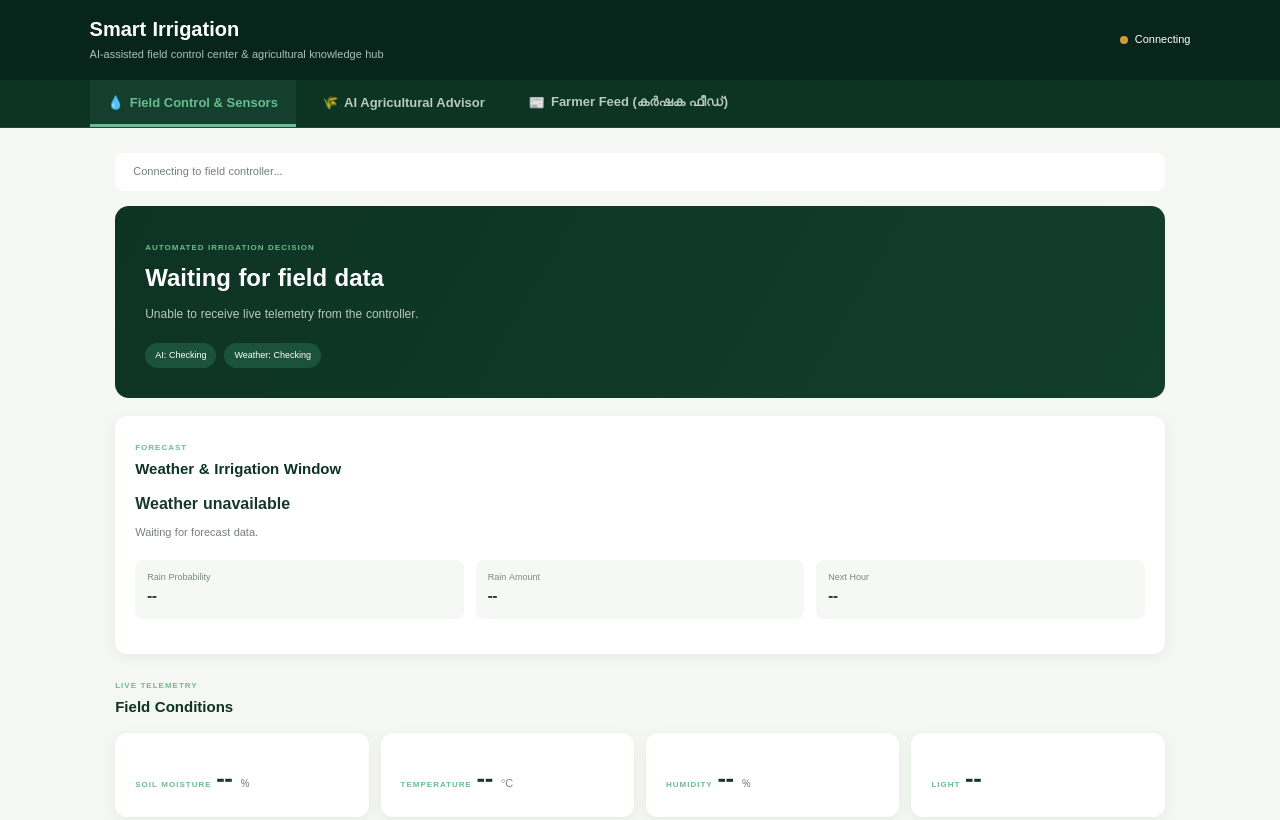
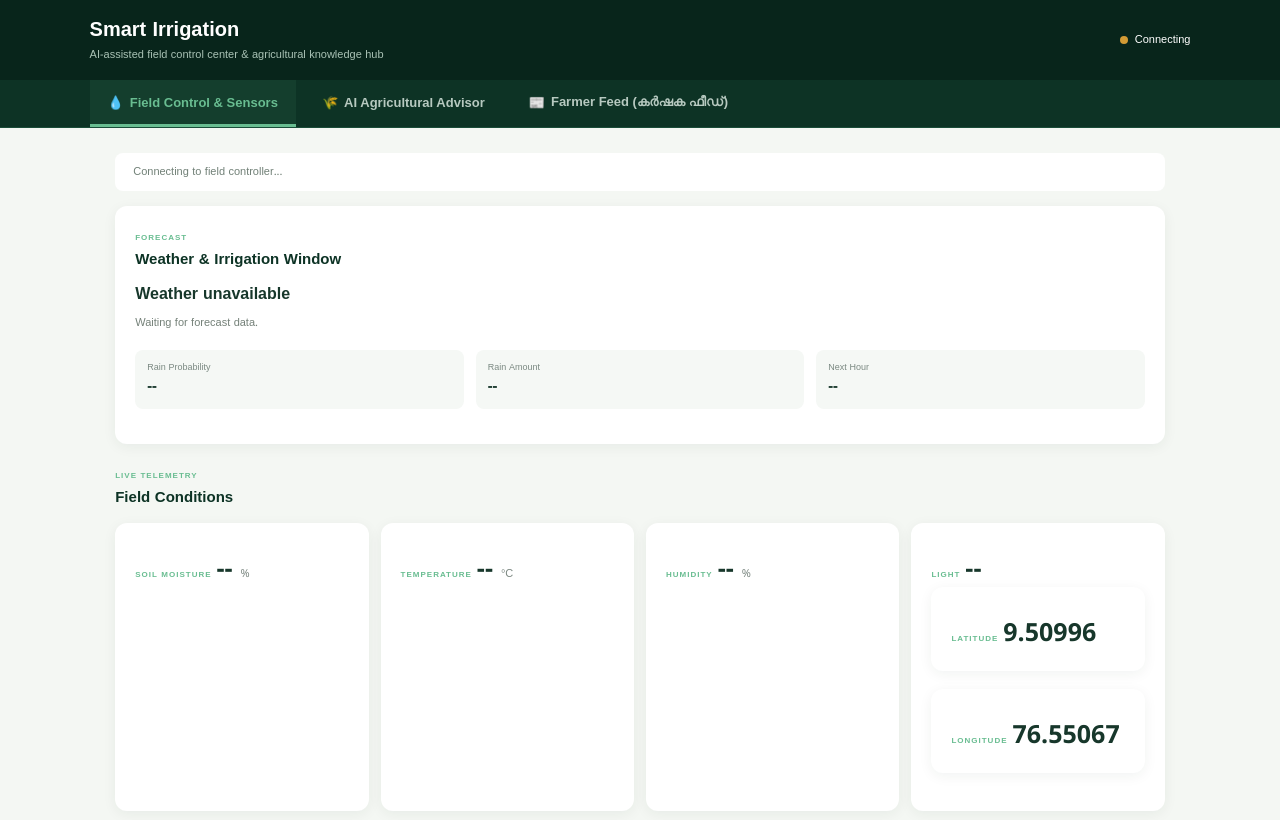
Before and after one commit to Steny005/ml_iot_based_irrigation, a plain HTML site: page frontend/index.html in a window 1280 px wide. Shown: the top 820 px of the page. Drawn offline with Linux system fonts and the light colour scheme; no server answers.

```diff
--- a/frontend/index.html
+++ b/frontend/index.html
@@ -53,7 +53,7 @@
   <div id="tabIrrigation" class="tab-content active">
 
     <!-- MAIN DECISION -->
-    <section class="hero">
+    <section class="hero" style="display:none;">
       <small>AUTOMATED IRRIGATION DECISION</small>
 
       <h2 id="decisionTitle">Checking conditions...</h2>
@@ -131,6 +131,14 @@
         <div class="card metric">
           <small>LIGHT</small>
           <strong id="lightValue">--</strong>
+          <div class="card metric">
+            <small>LATITUDE</small>
+            <strong id="latValue">--</strong>
+          </div>
+          <div class="card metric">
+            <small>LONGITUDE</small>
+            <strong id="lonValue">--</strong>
+          </div>
         </div>
       </div>
     </section>
--- a/frontend/script.js
+++ b/frontend/script.js
@@ -4,6 +4,20 @@ const DASHBOARD_API = `${API_BASE}/api/dashboard`;
 const WEATHER_API = `${API_BASE}/api/weather`;
 const ADVISOR_CROPS_API = `${API_BASE}/api/advisor/crops`;
 const ADVISOR_FERT_API = `${API_BASE}/api/advisor/fertilizer`;
+
+// Update farm coordinates display (latitude & longitude)
+function updateFarmCoordinates() {
+  const latEl = document.getElementById('latValue');
+  const lonEl = document.getElementById('lonValue');
+  if (latEl && lonEl) {
+    latEl.textContent = FARM_LAT.toFixed(5);
+    lonEl.textContent = FARM_LON.toFixed(5);
+  }
+}
+
+// Call on initial load and after successful dashboard fetch
+window.addEventListener('load', updateFarmCoordinates);
+
 const ADVISOR_ORGANIC_API = `${API_BASE}/api/advisor/organic-recipe`;
 const ADVISOR_EXPLAIN_API = `${API_BASE}/api/advisor/explain`;
 const FEED_API = `${API_BASE}/api/feed`;
```
Also changed, not shown: frontend/package-lock.json (added).
